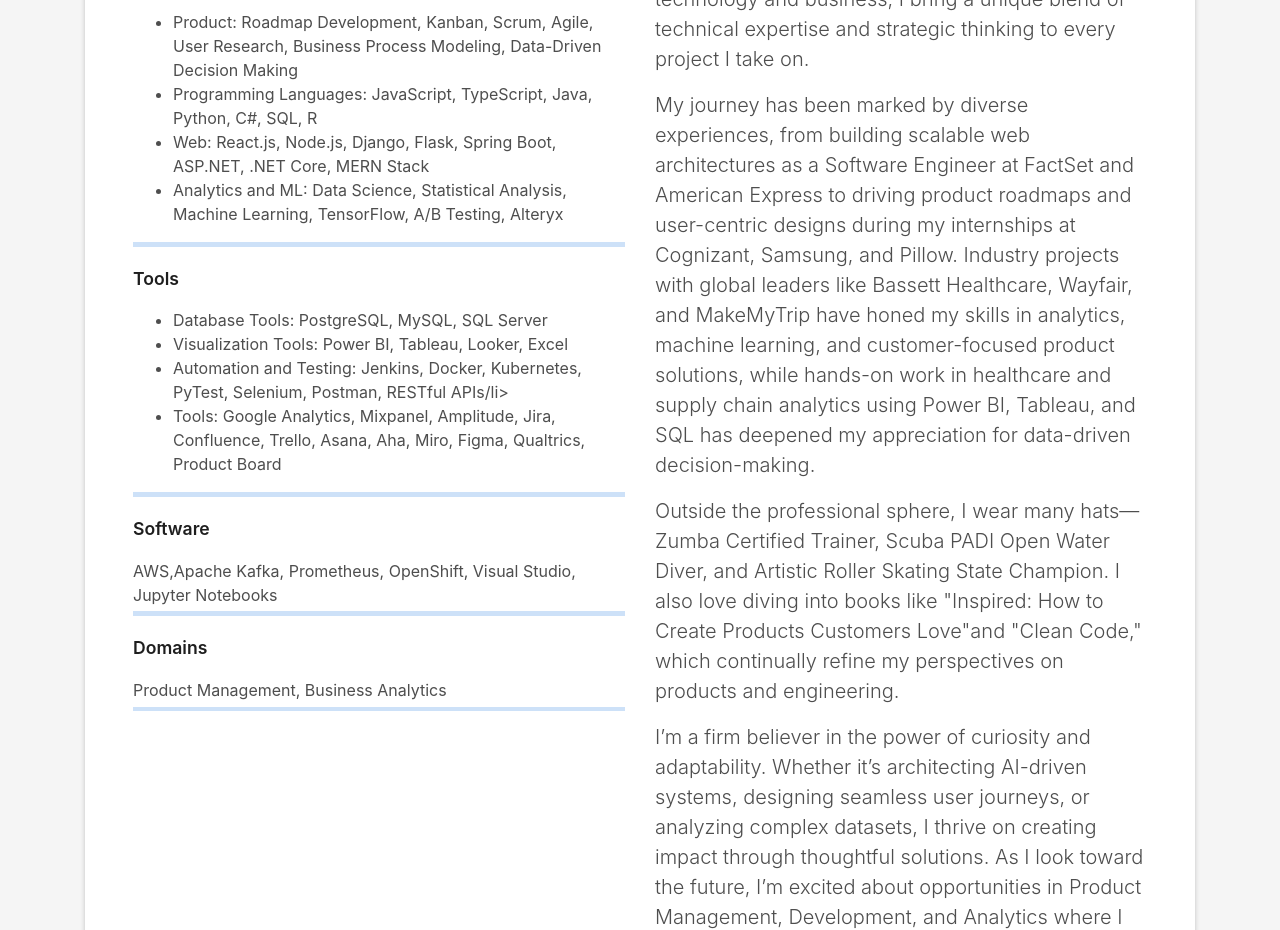
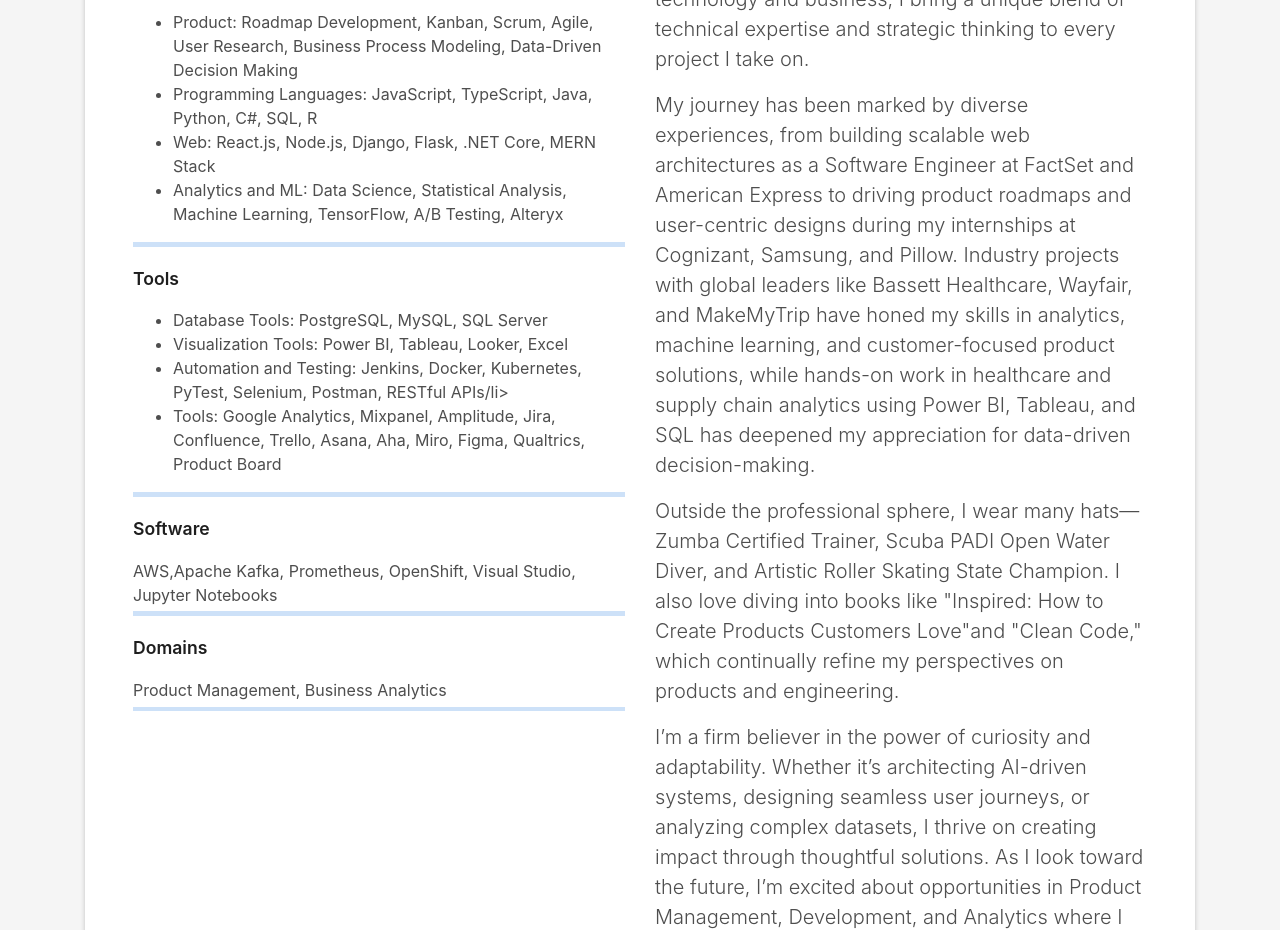
Before and after one commit to HarikaSasapu/Portfolio-Main, a plain HTML site: page index.html in a window 1280 px wide. Shown: the part 1180-2110 px from the top of the page. Drawn offline with Linux system fonts and the light colour scheme; animation ran at ten frames a second; files whose address does not match are found by name.

Commit message:
Update index.html
done

```diff
--- a/index.html
+++ b/index.html
@@ -106,7 +106,7 @@
                     <ul>
                     <li>Product: Roadmap Development, Kanban, Scrum, Agile, User Research, Business Process Modeling, Data-Driven Decision Making</li>
                     <li>Programming Languages: JavaScript, TypeScript, Java, Python, C#, SQL, R</li>
-                    <li>Web: React.js, Node.js, Django, Flask, Spring Boot, ASP.NET, .NET Core, MERN Stack</li>
+                    <li>Web: React.js, Node.js, Django, Flask, .NET Core, MERN Stack</li>
                     <li>Analytics and ML: Data Science, Statistical Analysis, Machine Learning, TensorFlow, A/B Testing, Alteryx</li>
                     </ul>
                     <div class="progress">
```
